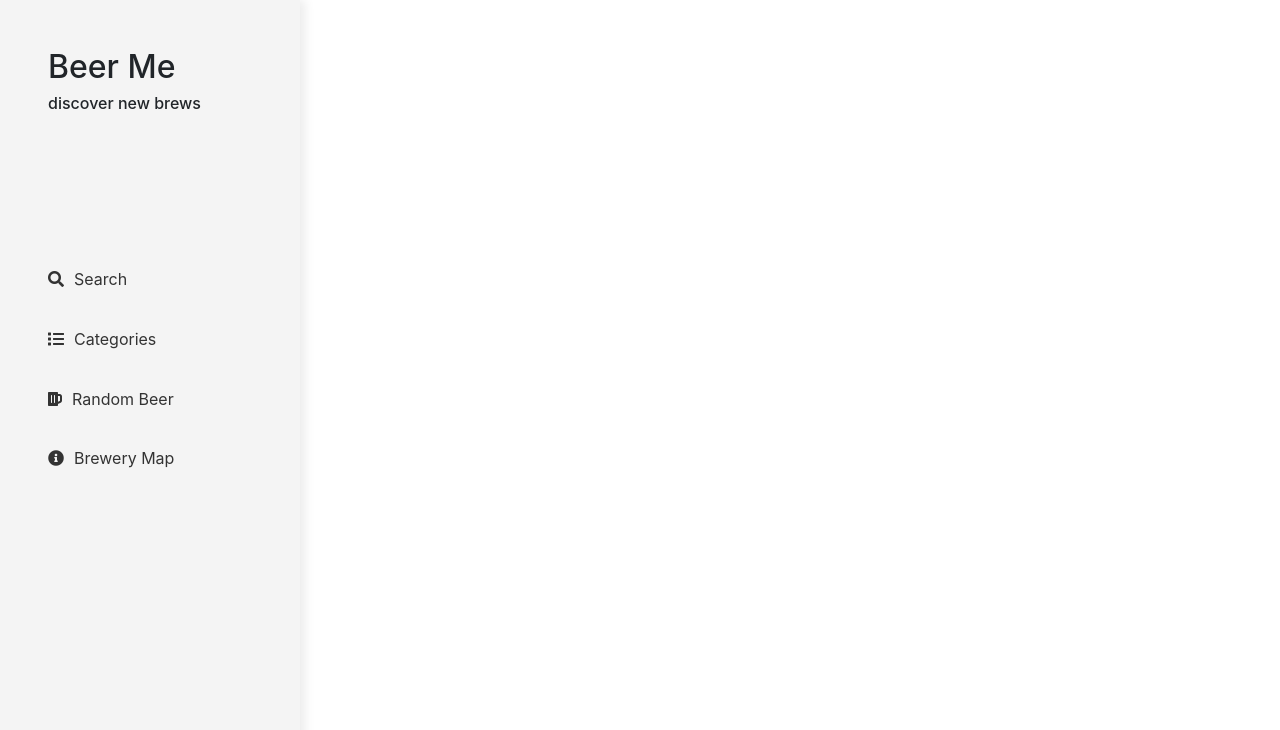
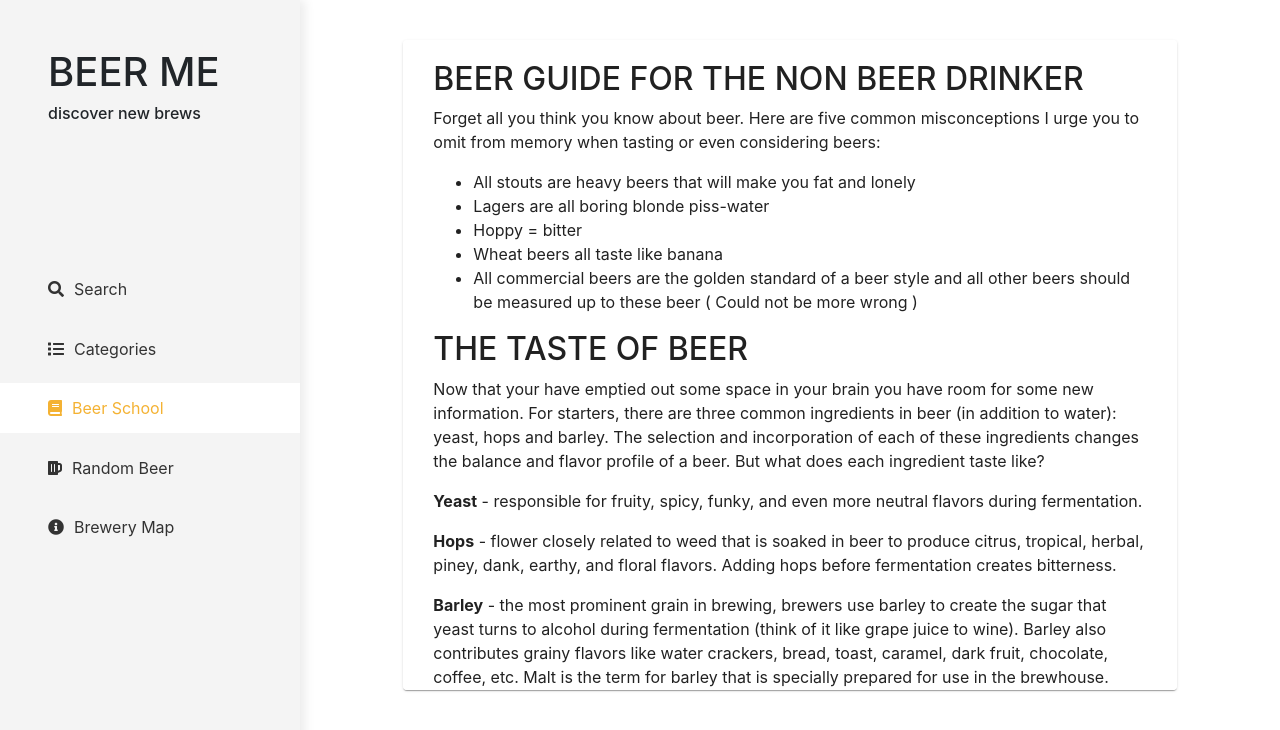
Before and after one commit to destinyfsetzer/beer-me-app, a React (Create React App) app: page /beer-school in a window 1280 px wide. Shown: the top 730 px of the page. Built offline with nearby package versions, Linux system fonts and the light colour scheme; no server answers.

Commit message:
added and connected beer school page

```diff
--- a/package.json
+++ b/package.json
@@ -24,7 +24,7 @@
     "redux-thunk": "^2.3.0"
   },
   "scripts": {
-    "start": "react-scripts start",
+    "start": "PORT=4000 react-scripts start",
     "build": "react-scripts build",
     "test": "react-scripts test",
     "eject": "react-scripts eject"
--- a/src/components/App.js
+++ b/src/components/App.js
@@ -11,6 +11,7 @@ import RandomBeer from "./RandomBeer";
 import "../css/Main.css";
 
 import { BrowserRouter as Router, Route } from "react-router-dom";
+import BeerSchool from "./BeerSchool";
 
 class App extends Component {
   // initialize state with properties
@@ -126,6 +127,9 @@ class App extends Component {
               <Route path="/beer-categories">
                 <CategoryList categories={this.state.categories} />
               </Route>
+              <Route path="/beer-school">
+                <BeerSchool />
+              </Route>
 
               <Route path="/random">
                 <RandomBeer
--- /dev/null
+++ b/src/components/BeerSchool.js
@@ -0,0 +1,116 @@
+import React from "react";
+import { Container, Paper } from "@material-ui/core";
+import { NavLink } from "react-router-dom";
+
+const BeerSchool = () => {
+  return (
+    <Container>
+      <Paper style={{ maxHeight: 650, overflow: "auto" }}>
+        <div className="beer-school">
+          <h2>BEER GUIDE FOR THE NON BEER DRINKER</h2>
+          <p>
+            Forget all you think you know about beer. Here are five common
+            misconceptions I urge you to omit from memory when tasting or even
+            considering beers:
+          </p>
+          <ul>
+            <li>
+              All stouts are heavy beers that will make you fat and lonely
+            </li>
+            <li>Lagers are all boring blonde piss-water</li>
+            <li> Hoppy = bitter</li>
+            <li>Wheat beers all taste like banana</li>
+            <li>
+              All commercial beers are the golden standard of a beer style and
+              all other beers should be measured up to these beer ( Could not be
+              more wrong )
+            </li>
+          </ul>
+          <h2>THE TASTE OF BEER</h2>
+          <p>
+            Now that your have emptied out some space in your brain you have
+            room for some new information. For starters, there are three common
+            ingredients in beer (in addition to water): yeast, hops and barley.
+            The selection and incorporation of each of these ingredients changes
+            the balance and flavor profile of a beer. But what does each
+            ingredient taste like?
+          </p>
+          <p>
+            <b>Yeast</b> - responsible for fruity, spicy, funky, and even more
+            neutral flavors during fermentation.
+          </p>
+          <p>
+            <b>Hops</b> - flower closely related to weed that is soaked in beer
+            to produce citrus, tropical, herbal, piney, dank, earthy, and floral
+            flavors. Adding hops before fermentation creates bitterness.
+          </p>
+          <p>
+            <b>Barley</b> - the most prominent grain in brewing, brewers use
+            barley to create the sugar that yeast turns to alcohol during
+            fermentation (think of it like grape juice to wine). Barley also
+            contributes grainy flavors like water crackers, bread, toast,
+            caramel, dark fruit, chocolate, coffee, etc. Malt is the term for
+            barley that is specially prepared for use in the brewhouse.
+          </p>
+          <h2>SOME KEY BEER TERMS</h2>
+          <p>
+            In addition to the common ingredients, there are a few other key
+            terms you may encounter while perusing a beer menu that are worth
+            knowing: ABV, Imperial and IBUs.
+          </p>
+          <p>
+            <b>ABV</b> - Alcohol by volume. Usually listed as a percentage so
+            you know how strong a beer is.
+          </p>
+          <p>
+            <b>Imperial</b> - This is used in the name of beers with an abv
+            >7.5%. Basically beers that are strong as heck and will knock you
+            off your barstool!
+          </p>
+          <p>
+            <b>IBUs</b> - International Bittering Units. Measure of bitterness,
+            generally from 0/no bitterness to 100/intensely bitter. There is
+            technically no upper limit but you probably have your own personal
+            threshold.
+          </p>
+          <h2>WHAT IS THE DIFFERENCE BETWEEN ALES AND LAGERS?</h2>
+          <p>
+            The basic difference between these two major beer classifications is
+            how they are fermented. Ales are fermented with top-fermenting yeast
+            at warm temperatures (60˚–70˚F), and lagers are fermented with
+            bottom-fermenting yeast at cold temperatures (35˚–50˚F). Because of
+            their warm fermentations, ales can generally ferment and age in a
+            relatively short period of time (3-5 weeks). On the other hand,
+            lagers take much longer to ferment (up to 6 to 8 weeks) because they
+            are cold fermented.
+          </p>
+          <p>
+            The Bottom Line: All beer is either an ale or a lager. This is not
+            determined by color, flavor or alcohol strength, but by the
+            fermentation technique and yeast used in brewing. While taste does
+            not necessarily determine the style, there are some general
+            distinctions:
+          </p>
+          <ul>
+            <li>
+              Lagers tend to have a crisper, cleaner taste, although other
+              ingredients such as malts and hops can be added for flavor.
+            </li>
+            <li>
+              Ales tend to be more full-bodied, sweeter and fruity in taste.
+              This has to do with the fermentation processes. The faster, more
+              aggressive fermentation of ales produces esters, which cause the
+              taste of sweetness.
+            </li>
+          </ul>
+          <p>
+            Now that you have some background, onto the
+            <a href="/"> BEERS!</a>
+          </p>
+        </div>
+      </Paper>
+    </Container>
+  );
+};
+
+export default BeerSchool;
--- a/src/components/SearchBar.js
+++ b/src/components/SearchBar.js
@@ -17,7 +17,7 @@ class SearchBar extends Component {
       <div className="search-bar">
         <form onSubmit={this.onBeerSubmit}>
           <div className="mb-2">
-            <h3 className="search-bar__title">Beers</h3>
+            <h3 className="search-bar__title">Find a beer</h3>
             <span className="total-results">
               {this.props.totalResults} results
             </span>
--- a/src/components/Sidebar.js
+++ b/src/components/Sidebar.js
@@ -21,7 +21,7 @@ class Sidebar extends Component {
     return (
       <div className="sidebar col-sm-3 p-0">
         <div className="sidebar-title">
-          <h2>Beer Me</h2>
+          <h1>BEER ME</h1>
           <h6>discover new brews</h6>
         </div>
 
@@ -51,6 +51,16 @@ class Sidebar extends Component {
 
             <li className="nav-item">
               <NavLink
+                to="/beer-school"
+                className="nav-link"
+                activeClassName="active"
+              >
+                <i className="fas fa-book"></i>Beer School
+              </NavLink>
+            </li>
+
+            <li className="nav-item">
+              <NavLink
                 to="/random"
                 className="nav-link"
                 activeClassName="active"
--- a/src/css/Main.css
+++ b/src/css/Main.css
@@ -12,6 +12,10 @@
   min-height: 100vh;
 }
 
+/* Beer School Scroll */
+.beer-school {
+  padding: 20px 30px 20px 30px;
+}
 
 /* Content Area */
 .content-area {
@@ -20,13 +24,11 @@
   display: flex;
 }
 
-
 /* Site Main */
 .site-main {
   padding: 40px 16px;
   margin: 0 auto;
 }
-
 
 /* Buttons */
 .button {
@@ -38,12 +40,11 @@
   background-color: initial;
 }
 
-
 /* Icons */
-.fa, .fas {
+.fa,
+.fas {
   margin-right: 10px;
 }
-
 
 /* Spinner */
 .spinner {
@@ -55,20 +56,18 @@
   color: #f4b233;
 }
 
-
 /* Header */
 .site-header {
   background: #151515;
   margin: 0 auto;
 }
 
-
 /* Sidebar */
 .sidebar {
   box-shadow: 5px 0px 10px #ececec;
   justify-content: center;
   flex-direction: column;
-  background: #F4F4F4;
+  background: #f4f4f4;
   max-width: 300px;
   display: flex;
 }
@@ -83,9 +82,9 @@
 }
 
 .sidebar .nav-link {
-  transition: .2s ease all;
+  transition: 0.2s ease all;
   font-weight: normal;
-  padding: .8rem 3rem;
+  padding: 0.8rem 3rem;
   color: #333;
 }
 
@@ -94,7 +93,7 @@
 }
 
 .nav-item .nav-link.active {
-  background: #FFF;
+  background: #fff;
   color: #f4b233;
 }
 
@@ -115,7 +114,7 @@
 }
 
 .list-group-item {
-  padding: .5rem .75rem;
+  padding: 0.5rem 0.75rem;
   background: none;
   border: 0;
 }
@@ -125,9 +124,8 @@
 }
 
 .list-group .btn-sm {
-  font-size: .8rem;
+  font-size: 0.8rem;
 }
-
 
 /* Search */
 .search-bar__title {
@@ -135,7 +133,7 @@
 }
 
 .total-results {
-  margin-bottom: .5rem;
+  margin-bottom: 0.5rem;
   float: right;
 }
 
@@ -146,7 +144,6 @@
   margin: 0 0 10px;
   display: flex;
 }
-
 
 /* Search Nav */
 .search-nav .list-group-item button {
@@ -163,7 +160,6 @@
 .search-nav .list-group-item button:focus {
   outline: none;
 }
-
 
 /* Table */
 table {
@@ -182,24 +178,20 @@ table tbody {
   border: 0;
 }
 
-
 /* width */
 table tbody::-webkit-scrollbar {
   width: 10px;
 }
-
 
 /* Track */
 table tbody::-webkit-scrollbar-track {
   background: #f1f1f1;
 }
 
-
 /* Handle */
 table tbody::-webkit-scrollbar-thumb {
   background: #dfe0e0;
 }
-
 
 /* Handle on hover */
 table tbody::-webkit-scrollbar-thumb:hover {
@@ -226,7 +218,6 @@ tbody tr:nth-child(even) {
   padding: 0;
 }
 
-
 /* Beer Item */
 .beer-list .beerItem:first-child {
   border-top: 0;
@@ -234,7 +225,7 @@ tbody tr:nth-child(even) {
 
 .beerItem {
   justify-content: space-between;
-  transition: .15s ease all;
+  transition: 0.15s ease all;
   align-items: center;
   flex-flow: row wrap;
   border-radius: 5px;
@@ -245,10 +236,10 @@ tbody tr:nth-child(even) {
 .beerItem:hover {
   box-shadow: -5px 10px 20px #f3f2f2;
   border-top: 1px solid transparent;
-  background: #FFFF;
+  background: #ffff;
 }
 
-.beerItem:hover + .beerItem{
+.beerItem:hover + .beerItem {
   border-top: 1px solid transparent;
 }
 
@@ -322,7 +313,6 @@ tbody tr:nth-child(even) {
   display: none;
 }
 
-
 /* Random Beer */
 .refresh-button {
   background-color: #f4b233;
@@ -338,7 +328,6 @@ tbody tr:nth-child(even) {
 .card-body {
   padding: 5px 0 0;
 }
-
 
 /* Pagination */
 .pagination {
@@ -356,16 +345,16 @@ tbody tr:nth-child(even) {
 .pagination .page-link {
   background-color: #f4b233;
   border-color: #f4b233;
-  font-size: .85rem;
+  font-size: 0.85rem;
   color: #fff;
 }
 
 .pagination .page-link:hover {
   color: #fff;
-  opacity: .9;
+  opacity: 0.9;
 }
 
 .pagination .page-item.disabled .page-link {
   border-color: #6c757d;
-  opacity: .8;
+  opacity: 0.8;
 }
```
Also changed, not shown: src/index.js (+4 -8 lines), src/components/Login.js (added), 1 other file (tests, documents, lock files or other folders).
